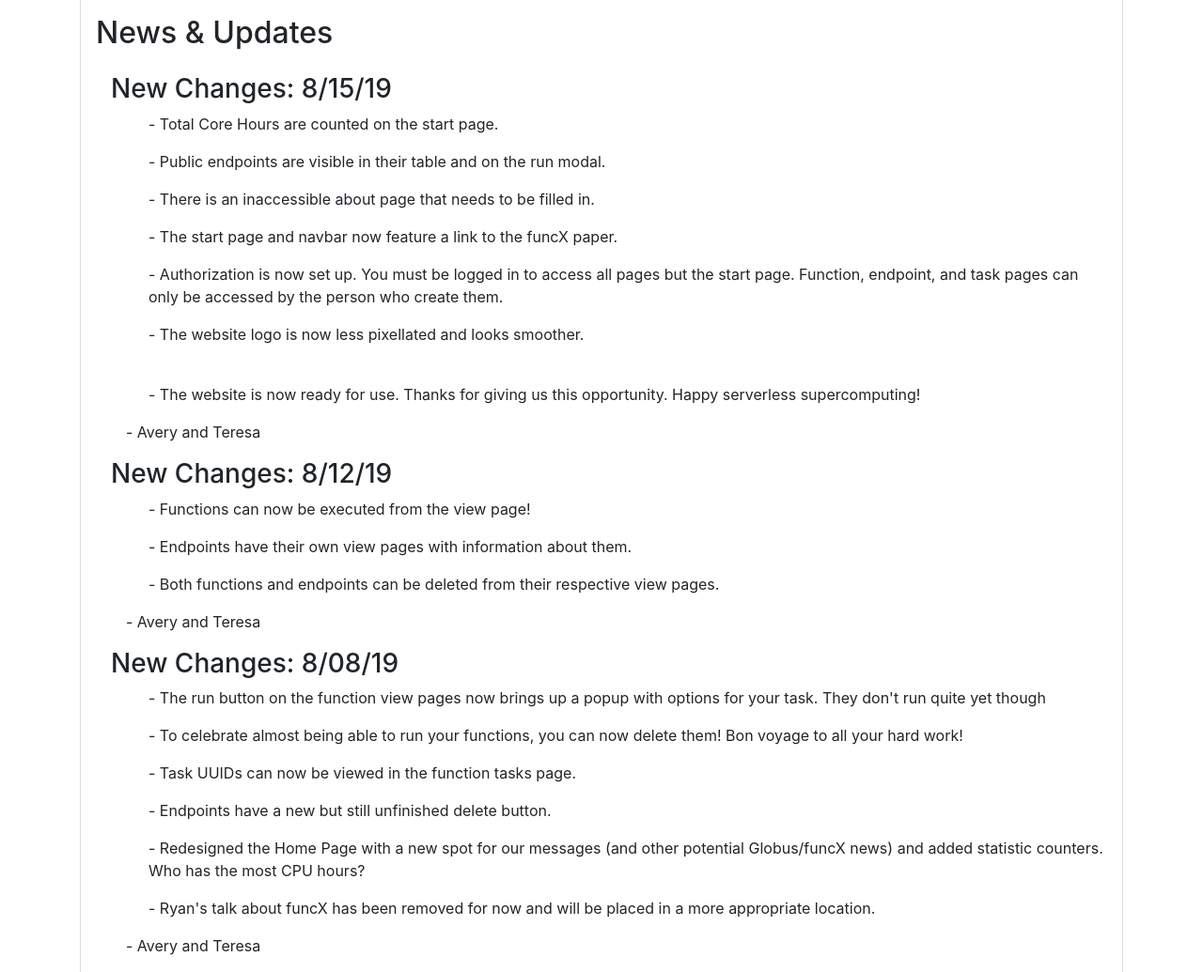
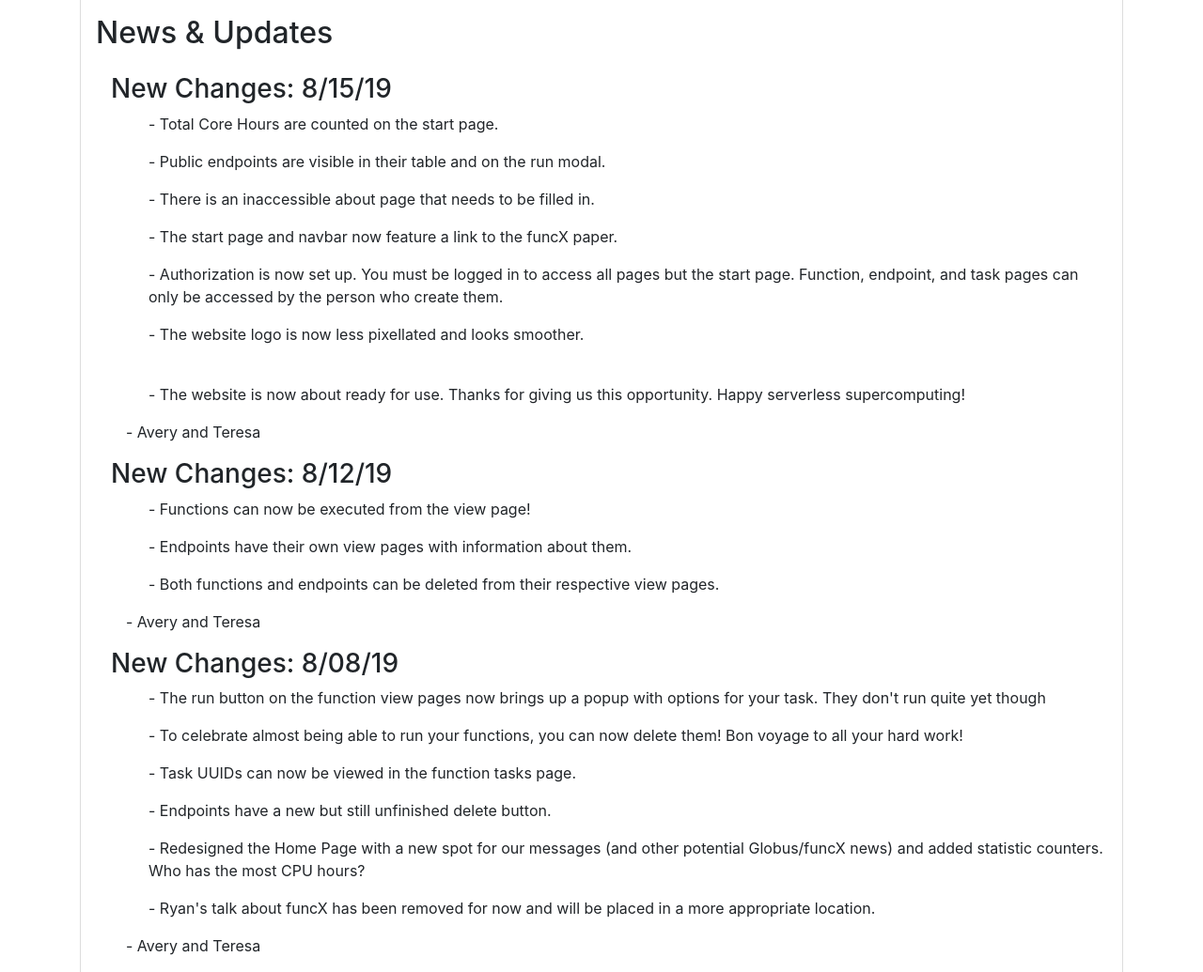
Before and after one commit to funcx-faas/funcx-web-service, a Flask app: template gui/templates/home.html in a window 1280 px wide. Shown: the part 697-1732 px from the top of the page at 94% size. Run offline with Flask 2, Linux system fonts and the light colour scheme; the template is opened without the code that fills it, so the values that code supplies are empty; some libraries are stand-ins or nearby versions.

Commit message:
edit changelog

```diff
--- a/gui/templates/home.html
+++ b/gui/templates/home.html
@@ -43,7 +43,7 @@
                 <ul>- Authorization is now set up. You must be logged in to access all pages but the start page. Function, endpoint, and task pages can only be accessed by the person who create them.</ul>
                 <ul>- The website logo is now less pixellated and looks smoother.</ul>
                 <br>
-                <ul>- The website is now ready for use. Thanks for giving us this opportunity. Happy serverless supercomputing!</ul>
+                <ul>- The website is now about ready for use. Thanks for giving us this opportunity. Happy serverless supercomputing!</ul>
                 <span style="margin-left: 1rem;">- Avery and Teresa</span>
             </article>
             <article class="HOME-NEWS" style="margin-bottom: 1rem;">
```
